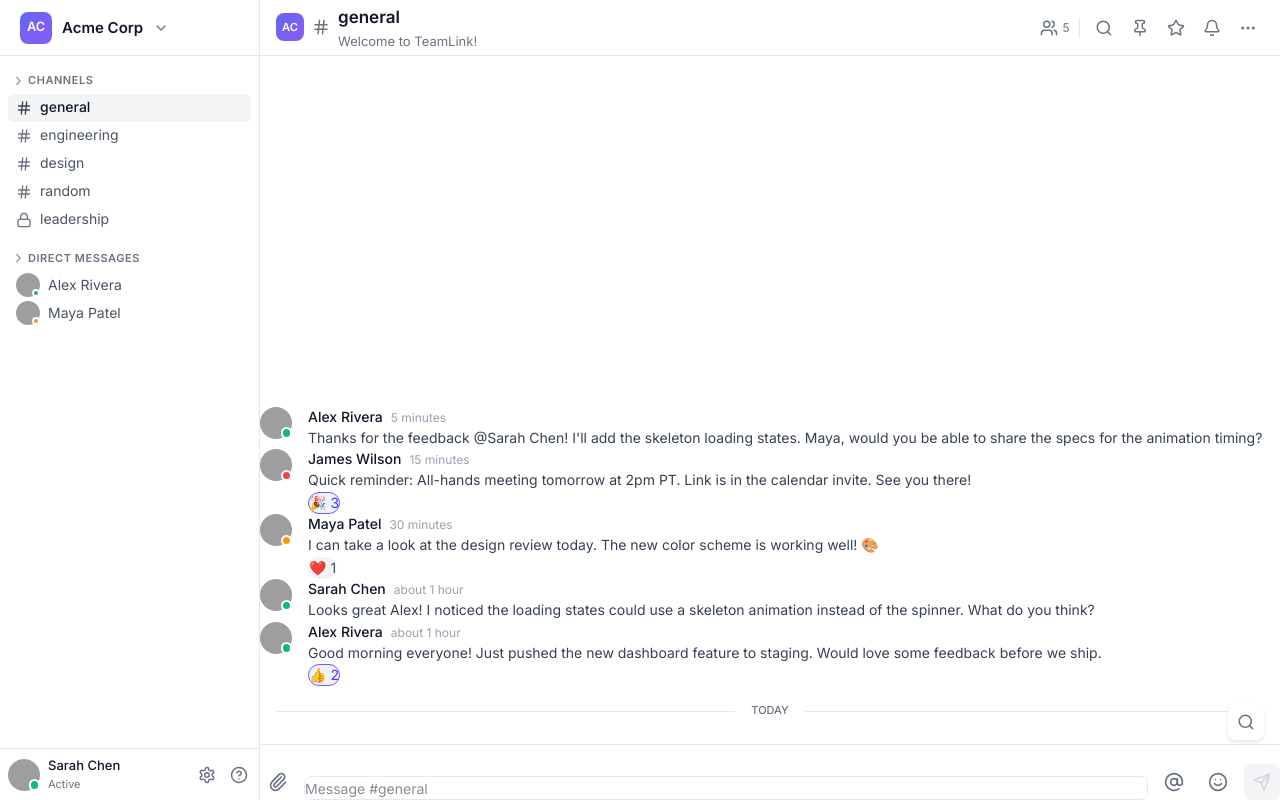
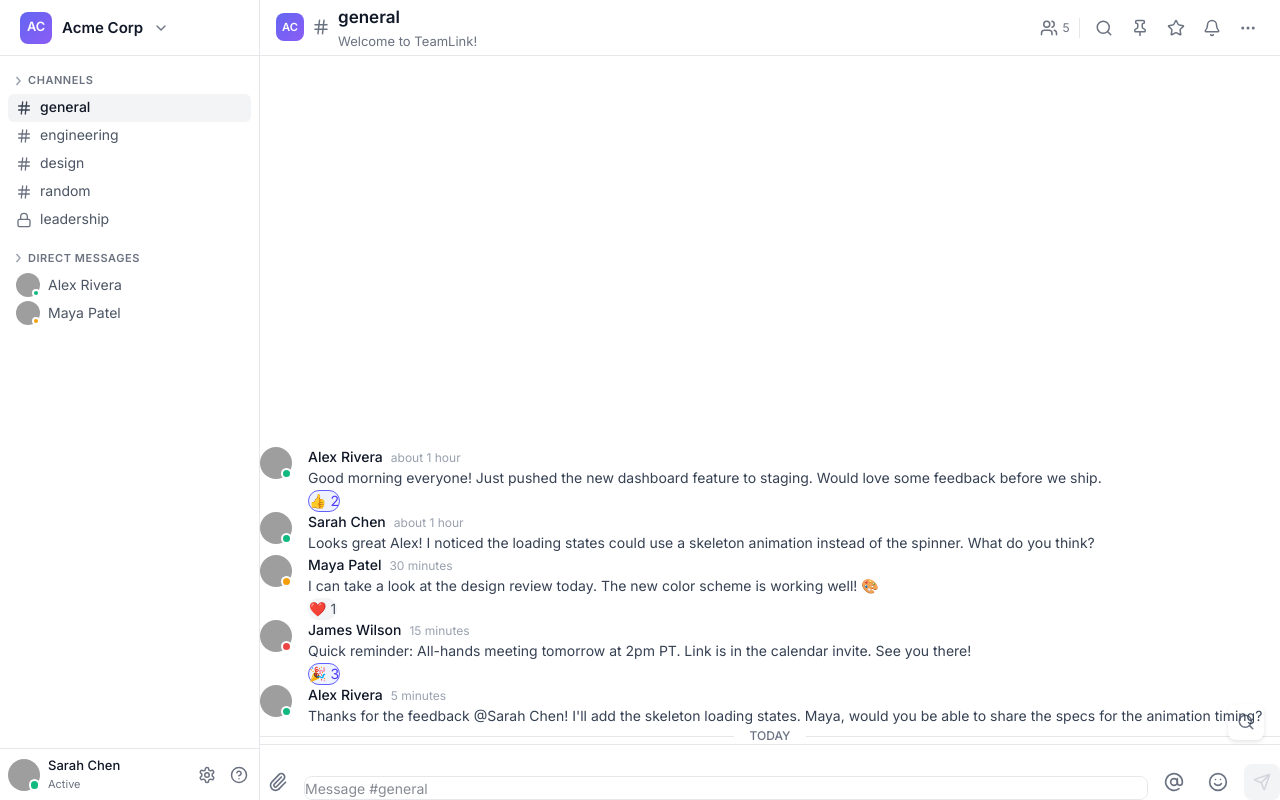
Before and after one commit to SamShawn/team-link, a Next.js app in the folder apps/web/: page / in a window 1280 px wide. Built offline with nearby package versions, Linux system fonts and the light colour scheme; grey boxes are pictures that could not be loaded.

Commit message:
feat: add message list virtualization with @tanstack/react-virtual

```diff
--- a/apps/web/app/page.tsx
+++ b/apps/web/app/page.tsx
@@ -1,6 +1,7 @@
 'use client';
 
 import React, { useEffect, useState, useCallback, useRef } from 'react';
+import { useVirtualizer } from '@tanstack/react-virtual';
 import { v4 as uuidv4 } from 'uuid';
 import { useChatStore } from '../stores/chatStore';
 import {
@@ -41,6 +42,7 @@ export default function HomePage() {
   const [isLoading, setIsLoading] = useState(true);
   const [showSearch, setShowSearch] = useState(false);
   const messagesEndRef = useRef<HTMLDivElement>(null);
+  const parentRef = useRef<HTMLDivElement>(null);
 
   // Initialize data
   useEffect(() => {
@@ -58,11 +60,6 @@ export default function HomePage() {
       setActiveChannel('ch-1');
     }
   }, [activeChannelId, activeDMId, setActiveChannel]);
-
-  // Scroll to bottom on new messages
-  useEffect(() => {
-    messagesEndRef.current?.scrollIntoView({ behavior: 'smooth' });
-  }, [messages]);
 
   const activeChannel = activeChannelId
     ? channels.find((c) => c.id === activeChannelId)
@@ -89,6 +86,21 @@ export default function HomePage() {
     : activeDMId
     ? typingUsers.get(activeDMId) || []
     : [];
+
+  // Virtualizer for message groups
+  const virtualizer = useVirtualizer({
+    count: messageGroups.length,
+    getScrollElement: () => parentRef.current,
+    estimateSize: () => 80, // Estimated height per message group
+    overscan: 5,
+  });
+
+  // Scroll to bottom when messages change or on initial load
+  useEffect(() => {
+    if (messageGroups.length > 0 && messagesEndRef.current) {
+      messagesEndRef.current.scrollIntoView({ behavior: 'smooth' });
+    }
+  }, [messageGroups.length]);
 
   const handleSendMessage = useCallback((content: string) => {
     const newMessage: MessageType = {
@@ -129,14 +141,7 @@ export default function HomePage() {
   })).filter((d) => d.user);
 
   return (
-    <div
-      style={{
-        display: 'flex',
-        height: '100vh',
-        overflow: 'hidden',
-        background: '#FFFFFF',
-      }}
-    >
+    <div className="flex h-screen overflow-hidden bg-white">
       {/* Sidebar */}
       <Sidebar
         workspace={workspace}
@@ -152,7 +157,7 @@ export default function HomePage() {
       />
 
       {/* Main Content */}
-      <div style={{ flex: 1, display: 'flex', flexDirection: 'column', minWidth: 0 }}>
+      <div className="flex flex-1 flex-col min-w-0">
         {/* Header */}
         <Header
           workspace={workspace}
@@ -164,77 +169,56 @@ export default function HomePage() {
 
         {/* Message Area */}
         <div
-          style={{
-            flex: 1,
-            overflow: 'auto',
-            display: 'flex',
-            flexDirection: 'column',
-          }}
+          ref={parentRef}
+          className="flex-1 overflow-y-auto"
         >
           {isLoading ? (
-            <div style={{ padding: '16px' }}>
+            <div className="p-4">
               <MessageSkeleton count={5} />
             </div>
           ) : currentMessages.length === 0 ? (
-            <div
-              style={{
-                flex: 1,
-                display: 'flex',
-                flexDirection: 'column',
-                alignItems: 'center',
-                justifyContent: 'center',
-                color: '#9CA3AF',
-              }}
-            >
-              <div
-                style={{
-                  width: '64px',
-                  height: '64px',
-                  borderRadius: '16px',
-                  background: 'linear-gradient(135deg, #6366F1, #8B5CF6)',
-                  display: 'flex',
-                  alignItems: 'center',
-                  justifyContent: 'center',
-                  marginBottom: '16px',
-                }}
-              >
+            <div className="flex flex-col items-center justify-center flex-1 text-gray-400">
+              <div className="w-16 h-16 rounded-2xl bg-gradient-to-br from-indigo-500 to-purple-600 flex items-center justify-center mb-4">
                 <svg width="32" height="32" viewBox="0 0 24 24" fill="none" stroke="white" strokeWidth="2">
                   <path d="M21 15a2 2 0 0 1-2 2H7l-4 4V5a2 2 0 0 1 2-2h14a2 2 0 0 1 2 2z" />
                 </svg>
               </div>
-              <p style={{ fontSize: '15px', fontWeight: 500, color: '#374151', margin: 0 }}>
-                No messages yet
-              </p>
-              <p style={{ fontSize: '13px', margin: '4px 0 0' }}>
-                Be the first to say something!
-              </p>
+              <p className="text-sm font-medium text-gray-700 m-0">No messages yet</p>
+              <p className="text-xs mt-1">Be the first to say something!</p>
             </div>
           ) : (
-            <div style={{ flex: 1, display: 'flex', flexDirection: 'column-reverse', padding: '8px 0' }}>
+            <div className="flex flex-col-reverse h-full">
               {/* Date separator for today */}
+              <div className="flex items-center gap-4 px-4 py-4">
+                <div className="flex-1 h-px bg-gray-200" />
+                <span className="text-xs font-medium text-gray-500 uppercase">Today</span>
+                <div className="flex-1 h-px bg-gray-200" />
+              </div>
+
+              {/* Virtualized message groups */}
               <div
+                className="relative w-full"
                 style={{
-                  display: 'flex',
-                  alignItems: 'center',
-                  padding: '16px',
-                  gap: '16px',
+                  height: `${virtualizer.getTotalSize()}px`,
                 }}
               >
-                <div style={{ flex: 1, height: '1px', background: '#E5E7EB' }} />
-                <span style={{ fontSize: '11px', fontWeight: 500, color: '#6B7280', textTransform: 'uppercase' }}>
-                  Today
-                </span>
-                <div style={{ flex: 1, height: '1px', background: '#E5E7EB' }} />
-              </div>
-
-              {messageGroups.map((group, groupIndex) => (
-                <div key={`${group.author.id}-${groupIndex}`}>
+                {virtualizer.getVirtualItems().map((virtualRow) => {
+                  const group = messageGroups[virtualRow.index];
+                  return (
+                    <div
+                      key={`${group.author.id}-${virtualRow.index}`}
+                      data-index={virtualRow.index}
+                      ref={virtualizer.measureElement}
+                      className="absolute top-0 left-0 w-full"
+                      style={{
+                        transform: `translateY(${virtualRow.start}px)`,
+                      }}
+                    >
                       {group.messages.map((msg, msgIndex) => {
                         const isFirstInGroup = msgIndex === 0;
-                    const isLastInGroup = msgIndex === group.messages.length - 1;
                         return (
-                      <div key={msg.id}>
                           <Message
+                            key={msg.id}
                             message={msg}
                             author={group.author}
                             currentUserId={currentUser.id}
@@ -245,25 +229,20 @@ export default function HomePage() {
                             onEdit={() => {}}
                             onDelete={() => {}}
                           />
+                        );
+                      })}
                     </div>
                   );
                 })}
               </div>
-              ))}
+
               <div ref={messagesEndRef} />
             </div>
           )}
 
           {/* Typing indicator */}
           {currentTypingUsers.length > 0 && (
-            <div
-              style={{
-                padding: '4px 16px',
-                fontSize: '12px',
-                color: '#6B7280',
-                height: '24px',
-              }}
-            >
+            <div className="px-4 py-1 text-xs text-gray-500 h-6">
               {currentTypingUsers.length === 1
                 ? `${getUserById(currentTypingUsers[0])?.displayName || 'Someone'} is typing...`
                 : `${currentTypingUsers.length} people are typing...`}
--- a/apps/web/package.json
+++ b/apps/web/package.json
@@ -9,6 +9,7 @@
     "lint": "next lint"
   },
   "dependencies": {
+    "@tanstack/react-virtual": "^3.13.23",
     "@teamlink/shared": "*",
     "clsx": "^2.1.1",
     "date-fns": "^4.1.0",
```
Also changed, not shown: 1 other file (tests, documents, lock files or other folders). Lines whose indentation alone changed are shown as unchanged.
